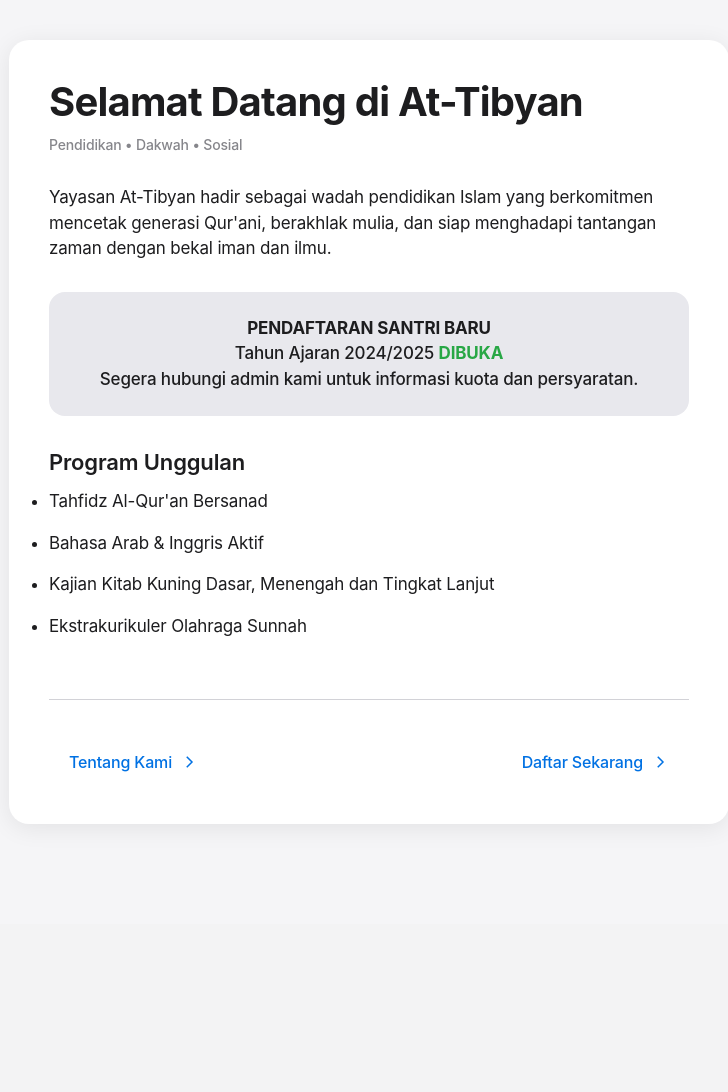
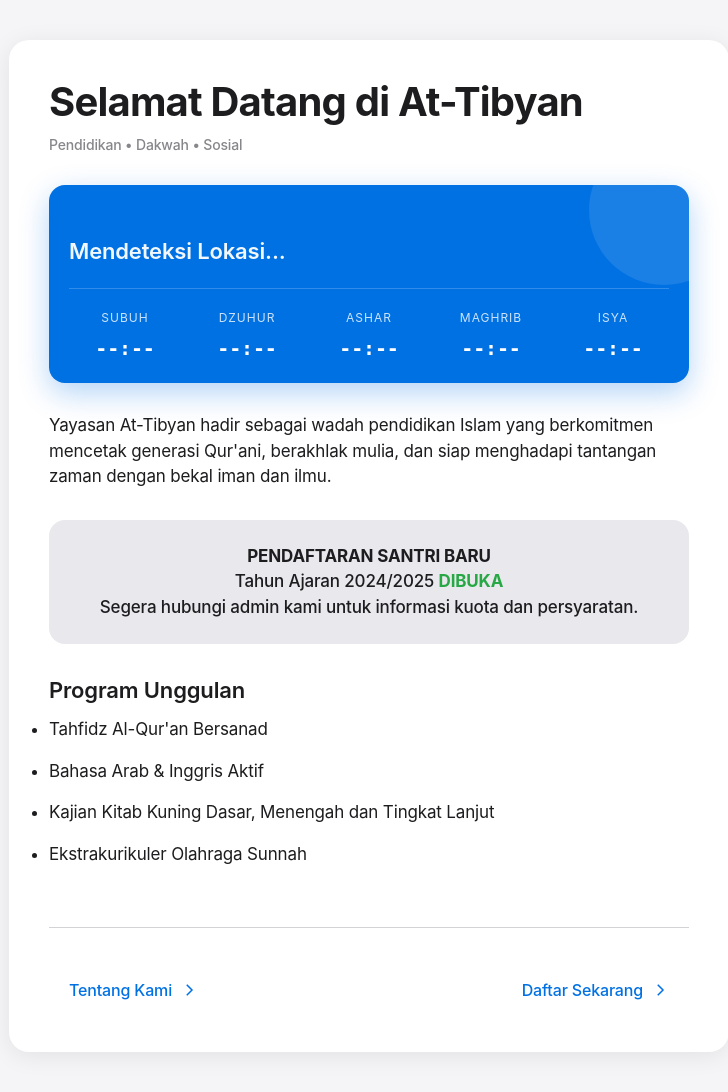
Before and after one commit to fardaaannn/at-tibyan-web, a PHP site: page / in a window 1280 px wide. Shown: the part 52-1144 px from the top of the page, without its empty margins (271-999 px from the left). Before the commit the page ends 824 px from the top, so only its background shows below. Run offline with PHP 8.4, Linux system fonts and the light colour scheme.

Commit message:
Add files via upload
apdet jadwal sholat di beranda

```diff
--- a/index.html
+++ b/index.html
@@ -56,6 +56,34 @@
         <h1>Selamat Datang di At-Tibyan</h1>
         <div class="meta">Pendidikan • Dakwah • Sosial</div>
 
+        <div class="prayer-card">
+          <div class="prayer-header">
+            <h3 id="teks-kota">Memuat lokasi...</h3>
+            <span id="tanggal-sholat"></span>
+          </div>
+          <div class="prayer-grid">
+            <div class="prayer-item">
+              <span class="p-label">Subuh</span>
+              <span class="p-time" id="subuh">--:--</span>
+            </div>
+            <div class="prayer-item">
+              <span class="p-label">Dzuhur</span>
+              <span class="p-time" id="dzuhur">--:--</span>
+            </div>
+            <div class="prayer-item">
+              <span class="p-label">Ashar</span>
+              <span class="p-time" id="ashar">--:--</span>
+            </div>
+            <div class="prayer-item">
+              <span class="p-label">Maghrib</span>
+              <span class="p-time" id="maghrib">--:--</span>
+            </div>
+            <div class="prayer-item">
+              <span class="p-label">Isya</span>
+              <span class="p-time" id="isya">--:--</span>
+            </div>
+          </div>
+        </div>
         <p>
           Yayasan At-Tibyan hadir sebagai wadah pendidikan Islam yang
           berkomitmen mencetak generasi Qur'ani, berakhlak mulia, dan siap
--- a/script.js
+++ b/script.js
@@ -141,7 +141,6 @@ if (containerHasil) {
 const tabelDonasi = document.getElementById("tabelDonasiBody");
 
 if (tabelDonasi) {
-  // DATA TRANSAKSI DUMMY
   const dataTransaksi = [
     { tanggal: "01-01-2025", ket: "Saldo Awal", masuk: 5000000, keluar: 0 },
     { tanggal: "15-01-2025", ket: "Beli Semen", masuk: 0, keluar: 1000000 },
@@ -158,7 +157,6 @@ if (tabelDonasi) {
   function renderKeuangan() {
     const tbody = document.getElementById("tabelDonasiBody");
     const pesanKosong = document.getElementById("pesanKosong");
-
     const filterBulan = document.getElementById("filterBulan").value;
     const filterTahun = document.getElementById("filterTahun").value;
 
@@ -250,7 +248,6 @@ function salinRekening() {
 const kirimPesanBtn = document.getElementById("kirimPesanBtn");
 
 if (kirimPesanBtn) {
-  // Fungsi Modal
   function tampilkanModal(pesan) {
     var modal = document.getElementById("customModal");
     var msg = document.getElementById("modalMessage");
@@ -264,17 +261,13 @@ if (kirimPesanBtn) {
     var modal = document.getElementById("customModal");
     if (modal) modal.style.display = "none";
   }
-
   window.tutupModal = tutupModal;
 
-  // Event Listener Tombol Kirim
   kirimPesanBtn.addEventListener("click", function () {
     var nama = document.getElementById("inputNama").value.trim();
     var pesan = document.getElementById("inputPesan").value.trim();
-    // Ambil Nilai Subjek (NEW)
     var subjek = document.getElementById("inputSubjek").value;
 
-    // Logika Validasi
     if (nama === "" && pesan === "") {
       tampilkanModal("Mohon isi nama Anda dan pesannya.");
       return;
@@ -286,7 +279,6 @@ if (kirimPesanBtn) {
       return;
     }
 
-    // Kirim ke WA (Dengan Format Subjek)
     var nomorAdmin = "6288211924082";
     var textEncoded =
       "Assalamu'alaikum Admin At-Tibyan,%0A%0ASaya *" +
@@ -301,3 +293,112 @@ if (kirimPesanBtn) {
     window.open(urlWA, "_blank");
   });
 }
+
+// --- 7. FITUR JADWAL SHOLAT (Fixed by Gemini) ---
+const DEFAULT_CITY = "Depok";
+const DEFAULT_COUNTRY = "Indonesia";
+
+document.addEventListener("DOMContentLoaded", () => {
+  checkLocationAndFetch();
+});
+
+function checkLocationAndFetch() {
+  // Menggunakan elemen 'teks-kota' yang benar
+  const statusLokasi = document.getElementById("teks-kota");
+
+  if (navigator.geolocation) {
+    if (statusLokasi) statusLokasi.textContent = "Mendeteksi Lokasi...";
+
+    navigator.geolocation.getCurrentPosition(
+      (position) => {
+        const lat = position.coords.latitude;
+        const long = position.coords.longitude;
+        console.log(`Lokasi ditemukan: ${lat}, ${long}`);
+
+        getJadwalByCoordinates(lat, long);
+        getCityName(lat, long);
+      },
+      (error) => {
+        console.warn("Izin lokasi ditolak/error, kembali ke default.", error);
+        getJadwalByCity(DEFAULT_CITY, DEFAULT_COUNTRY);
+      }
+    );
+  } else {
+    getJadwalByCity(DEFAULT_CITY, DEFAULT_COUNTRY);
+  }
+}
+
+async function getJadwalByCoordinates(lat, long) {
+  try {
+    const originalUrl = `https://api.aladhan.com/v1/timings?latitude=${lat}&longitude=${long}&method=20`;
+    const proxyUrl = `https://api.allorigins.win/raw?url=${encodeURIComponent(
+      originalUrl
+    )}`;
+
+    const response = await fetch(proxyUrl);
+    const result = await response.json();
+
+    if (result.data && result.data.timings) {
+      updateUI(result.data.timings);
+    }
+  } catch (error) {
+    console.error("Gagal ambil jadwal GPS:", error);
+  }
+}
+
+async function getCityName(lat, long) {
+  try {
+    const geoUrl = `https://api.bigdatacloud.net/data/reverse-geocode-client?latitude=${lat}&longitude=${long}&localityLanguage=id`;
+    const response = await fetch(geoUrl);
+    const data = await response.json();
+    const locationName = data.locality || data.city || "Lokasi Anda";
+    updateLocationTitle(locationName);
+  } catch (error) {
+    console.error("Gagal cari nama kota:", error);
+    updateLocationTitle("Sesuai GPS");
+  }
+}
+
+// Fungsi yang sebelumnya hilang, kini dikembalikan
+async function getJadwalByCity(city, country) {
+  try {
+    updateLocationTitle(city);
+    const originalUrl = `https://api.aladhan.com/v1/timingsByCity?city=${city}&country=${country}&method=20`;
+    const proxyUrl = `https://api.allorigins.win/raw?url=${encodeURIComponent(
+      originalUrl
+    )}`;
+
+    const response = await fetch(proxyUrl);
+    const result = await response.json();
+
+    if (result.data && result.data.timings) {
+      updateUI(result.data.timings);
+    }
+  } catch (error) {
+    console.error("Gagal ambil jadwal default:", error);
+  }
+}
+
+// Fungsi Update Judul Lokasi (Hanya SATU versi yang benar)
+function updateLocationTitle(namaKota) {
+  const elemenJudul = document.getElementById("teks-kota");
+  if (elemenJudul) {
+    elemenJudul.textContent = `Jadwal Sholat - ${namaKota}`;
+  } else {
+    // Fallback darurat jika ID teks-kota tidak ketemu
+    const cardHeader = document.querySelector(".prayer-header h3");
+    if (cardHeader) cardHeader.textContent = `Jadwal Sholat - ${namaKota}`;
+  }
+}
+
+function updateUI(jadwal) {
+  const setTime = (id, time) => {
+    const el = document.getElementById(id);
+    if (el) el.textContent = time;
+  };
+  setTime("subuh", jadwal.Fajr);
+  setTime("dzuhur", jadwal.Dhuhr);
+  setTime("ashar", jadwal.Asr);
+  setTime("maghrib", jadwal.Maghrib);
+  setTime("isya", jadwal.Isha);
+}
--- a/style.css
+++ b/style.css
@@ -691,3 +691,85 @@ tr:last-child td {
   );
   box-shadow: 0 4px 12px rgba(220, 39, 67, 0.2);
 }
+/* --- WIDGET JADWAL SHOLAT --- */
+.prayer-card {
+  background: var(--blue-apple);
+  color: white;
+  padding: 20px;
+  border-radius: 16px;
+  margin-top: 20px;
+  margin-bottom: 30px;
+  box-shadow: 0 10px 30px rgba(0, 113, 227, 0.3);
+  position: relative;
+  overflow: hidden;
+}
+
+/* Efek hiasan background (opsional) */
+.prayer-card::before {
+  content: "";
+  position: absolute;
+  top: -50px;
+  right: -50px;
+  width: 150px;
+  height: 150px;
+  background: rgba(255, 255, 255, 0.1);
+  border-radius: 50%;
+}
+
+.prayer-header {
+  display: flex;
+  justify-content: space-between;
+  margin-bottom: 20px;
+  font-size: 14px;
+  font-weight: 500;
+  opacity: 0.95;
+  border-bottom: 1px solid rgba(255, 255, 255, 0.2);
+  padding-bottom: 10px;
+}
+
+.prayer-grid {
+  display: flex;
+  justify-content: space-between;
+  text-align: center;
+  gap: 10px;
+}
+
+.prayer-item {
+  display: flex;
+  flex-direction: column;
+  gap: 6px;
+  flex: 1;
+}
+
+.p-label {
+  font-size: 12px;
+  opacity: 0.8;
+  text-transform: uppercase;
+  letter-spacing: 1px;
+}
+
+.p-time {
+  font-size: 20px;
+  font-weight: 700;
+  font-family: monospace; /* Agar angka sejajar */
+}
+
+/* Responsif di HP */
+@media (max-width: 600px) {
+  .prayer-grid {
+    flex-wrap: wrap;
+    justify-content: center;
+  }
+  .prayer-item {
+    min-width: 30%; /* Agar jadi 3 kolom per baris */
+    margin-bottom: 10px;
+    background: rgba(255, 255, 255, 0.1);
+    padding: 10px 5px;
+    border-radius: 8px;
+  }
+  .prayer-header {
+    flex-direction: column;
+    gap: 5px;
+    text-align: center;
+  }
+}
```
